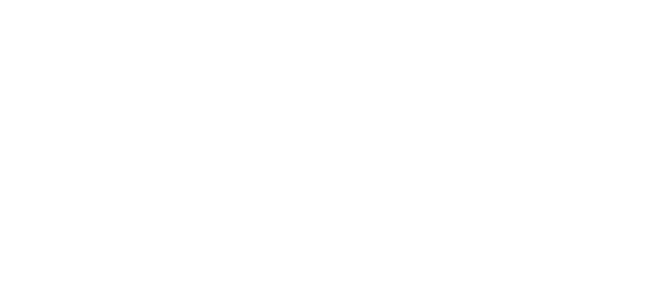
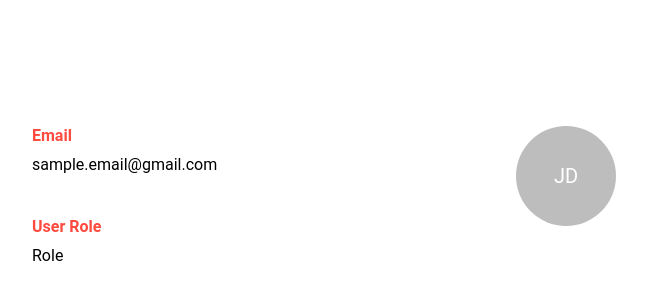
Before and after one commit to Gitam-Mini-Project-7078/7078-client-side, a React (Create React App) app in the folder client/: page /profile in a window 1280 px wide. Before the commit this address had no page. Shown: the part 50-350 px from the top of the page, without its empty margins (144-791 px from the left). Built offline with nearby package versions, Linux system fonts and the light colour scheme.

Commit message:
Add Profile Accordion, MediaCard hidden element, +

```diff
--- a/client/src/App.js
+++ b/client/src/App.js
@@ -11,6 +11,7 @@ import About from './webpages/About'
 import Problem from './webpages/Problem'
 import AllPosts from './webpages/AllPosts'
 import Bookmarks from './webpages/Bookmarks'
+import ProfilePage from './webpages/ProfilePage'
 
 export default function App() {
   return (
@@ -25,6 +26,7 @@ export default function App() {
         <Route path='/signup-poster' element={ <SignUpPoster/> } />
         <Route path='/problem' element={ <Problem/> } />
         <Route path='/bookmarks' element={<Bookmarks/>}/>
+        <Route path='/profile' element={<ProfilePage/>}/>
 
         <Route path='/error' element={ <Error/> } />
       </Routes>
--- a/client/src/components/MediaCard.jsx
+++ b/client/src/components/MediaCard.jsx
@@ -82,6 +82,14 @@ export default function MediaCard() {
               }}
             />
 
+            <Box sx={{display:'none'}} id = 'industrySector'>
+              test
+            </Box>
+
+            <Box sx={{display:'none'}} id = 'subjectField'>
+              test
+            </Box>
+
             <Snackbar
               open={open}
               autoHideDuration={400}
--- a/client/src/components/Navbar.jsx
+++ b/client/src/components/Navbar.jsx
@@ -1,5 +1,5 @@
 import { Bookmark, Group, Logout, Notifications, QuestionMark, Search, Settings} from '@mui/icons-material'
-import { AppBar, Avatar, Badge, Box, Divider, InputBase, Link, ListItemIcon, Menu, MenuItem, Toolbar, Tooltip, Typography, styled } from '@mui/material'
+import { Accordion, AccordionDetails, AccordionSummary, AppBar, Avatar, Badge, Box, Divider, InputBase, Link, ListItemIcon, Menu, MenuItem, Stack, Toolbar, Tooltip, Typography, styled } from '@mui/material'
 import React from 'react'
 
 import { Link as RouterLink, useNavigate } from 'react-router-dom';
@@ -96,7 +96,7 @@ const Navbar = () => {
             id="account-menu"
             open={open}
             onClose={handleClose}
-            onClick={handleClose}
+            // onClick={handleClose
 
             /* The sole purpose of the code below is to make the "My Profile" button in the Menu look pretty */
             PaperProps={{
@@ -130,8 +130,50 @@ const Navbar = () => {
             transformOrigin={{ horizontal: 'right', vertical: 'top' }}
             anchorOrigin={{ horizontal: 'right', vertical: 'bottom' }}
           >
-            <MenuItem onClick={handleClose}>
-              <Avatar /> My Profile
+            <MenuItem >
+
+              <Accordion sx={{maxWidth:'250px'}}>
+                <AccordionSummary
+                  aria-controls="panel1a-content"
+                  id="panel1a-header"
+                >
+                  <Avatar /> My Profile
+                </AccordionSummary>
+                <AccordionDetails>
+                  <Stack direction='column' bgcolor={'secondary.main'} padding={0}>
+                    <Typography
+                      variant="h7"
+                      color={'primary.main'}
+                    >
+                      <b>Email</b>
+                    </Typography>
+                    <Typography
+                      variant="h8"
+                      lineHeight={1.5}
+                      id = 'email'
+                    >
+                      sample.email@gmail.com
+                    </Typography>
+                  </Stack>
+
+                  <Stack direction='column' bgcolor={'secondary.main'} paddingTop={1}>
+                    <Typography
+                      variant="h8"
+                      color={'primary.main'}
+                    >
+                      <b>User Role</b>
+                    </Typography>
+                    <Typography
+                      variant="h8"
+                      lineHeight={1.5}
+                      id = 'role'
+                    >
+                      Role
+                    </Typography>
+                  </Stack>
+                </AccordionDetails>
+              </Accordion>
+
             </MenuItem>
             <MenuItem onClick={handleClick} id='bookmark-button'>
               <ListItemIcon>
--- a/client/src/webpages/AllPosts.jsx
+++ b/client/src/webpages/AllPosts.jsx
@@ -1,4 +1,4 @@
-import { Box, Button, Stack } from '@mui/material'
+import { Box, Stack } from '@mui/material'
 import React from 'react'
 import Navbar from '../components/Navbar'
 import Sidebar from '../components/Sidebar'
--- a/client/src/webpages/Problem.jsx
+++ b/client/src/webpages/Problem.jsx
@@ -30,11 +30,13 @@ function Problem() {
           Ad Space/ Filters
         </Box>
 
-        <Box bgcolor={""} flex={4} padding={2}>
+        <Stack direction="column" spacing={{xs:'none', sm:2}} justifyContent={"space-between"} flex={4} padding={2}>
+          <Box bgcolor={"beige"} padding={2}>
 
             <Typography
               variant="h4"
               sx={{display:{xs:"none",sm:"block"}, padding:"20px", color:'primary.main'}}
+              id = "problemTitle"
               // textAlign={'center'}
             >
               <b>Problem Title</b>
@@ -102,6 +104,7 @@ function Problem() {
                       <Typography
                         variant="h7"
                         lineHeight={1.5}
+                        id = 'shortDescription'
                       >
                       Lorem Ipsum Sample Text Sample Text Sample Text Sample Text Sample Text Sample Text Sample Text Sample Text Sample Text Sample Text Sample Text
                       </Typography>
@@ -123,6 +126,46 @@ function Problem() {
             </Stack>
           </Box>
 
+          <Box bgcolor={""} padding={2} id=''>
+            <Box paddingTop={2}>
+              <Stack direction='column' spacing={1} justifyContent={'space-between'} bgcolor={'secondary.main'} padding={0}>
+                <Typography
+                  variant="h7"
+                  // textAlign={'center'}
+                >
+                  <b>Detailed Description</b>
+                </Typography>
+                <Typography
+                  variant="h7"
+                  lineHeight={1.5}
+                  id = 'longDescription'
+                >
+                Lorem Ipsum Sample Text Sample Text Sample Text Sample Text Sample Text Sample Text Sample Text Sample Text Sample Text Sample Text Sample Text
+                </Typography>
+              </Stack>
+
+              <Stack direction='column' spacing={1} justifyContent={'space-between'} bgcolor={'secondary.main'} padding={0}>
+                <Typography
+                  variant="h7"
+                  // textAlign={'center'}
+                >
+                  <b>Detailed Description</b>
+                </Typography>
+                <Typography
+                  variant="h7"
+                  lineHeight={1.5}
+                  id = 'longDescription'
+                >
+                Lorem Ipsum Sample Text Sample Text Sample Text Sample Text Sample Text Sample Text Sample Text Sample Text Sample Text Sample Text Sample Text
+                </Typography>
+              </Stack>
+
+            </Box>
+
+          </Box>
+
+        </Stack>
+
         <Box bgcolor={""} flex={1} padding={2} sx={{display:{xs: "none", sm:"block"}}}>
           Rightbar<br/>
           Ad Space
--- /dev/null
+++ b/client/src/webpages/ProfilePage.jsx
@@ -0,0 +1,60 @@
+import React from 'react';
+import { Typography,Box, Stack, Avatar } from '@mui/material';
+
+const ProfilePage = () => {
+  return (
+    <Box padding={20} m='auto'>
+      <Stack direction={'row'} spacing={1} justifyContent={'space-between'} bgcolor={''}>
+
+
+        <Box flex={1} padding={2} >
+        <Stack direction='column' spacing={1} justifyContent={'space-between'} bgcolor={'secondary.main'} padding={0}>
+          <Typography
+            variant="h7"
+            color={'primary.main'}
+          >
+            <b>Email</b>
+          </Typography>
+          <Typography
+            variant="h7"
+            lineHeight={1.5}
+            id = 'email'
+          >
+            sample.email@gmail.com
+          </Typography>
+        </Stack>
+
+        <Stack direction='column' spacing={1} justifyContent={'space-between'} bgcolor={'secondary.main'} paddingTop={5}>
+          <Typography
+            variant="h7"
+            color={'primary.main'}
+          >
+            <b>User Role</b>
+          </Typography>
+          <Typography
+            variant="h7"
+            lineHeight={1.5}
+            id = 'role'
+          >
+            Role
+          </Typography>
+        </Stack>
+        </Box>
+
+
+
+        <Box flex={1} padding={2}>
+          <Avatar
+          alt="John Doe"
+          sx={{ width: 100, height: 100 }}
+          m='auto'
+          >JD </Avatar>
+        </Box>
+
+
+      </Stack>
+    </Box>
+  );
+};
+
+export default ProfilePage;
```
Lines whose indentation alone changed are shown as unchanged.
